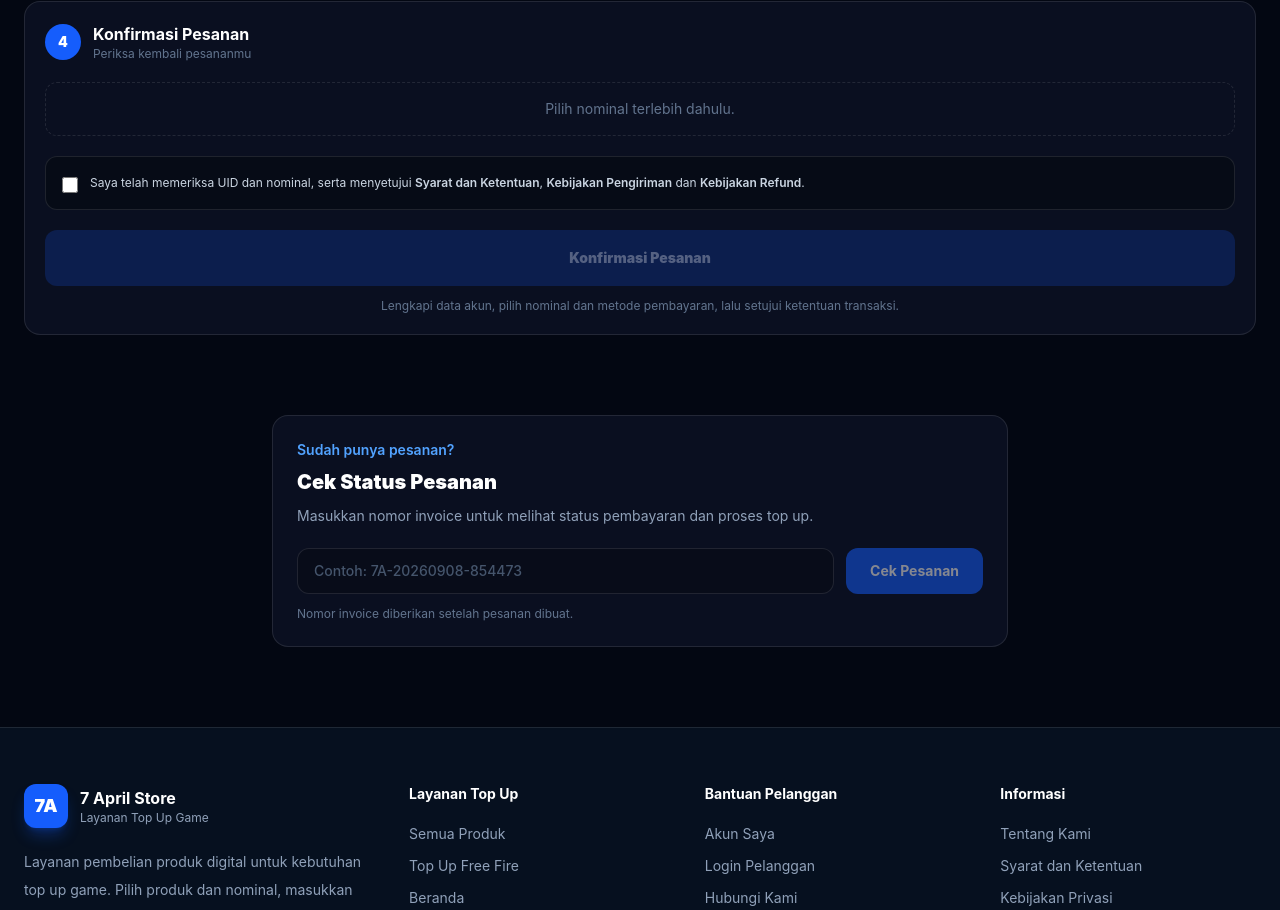
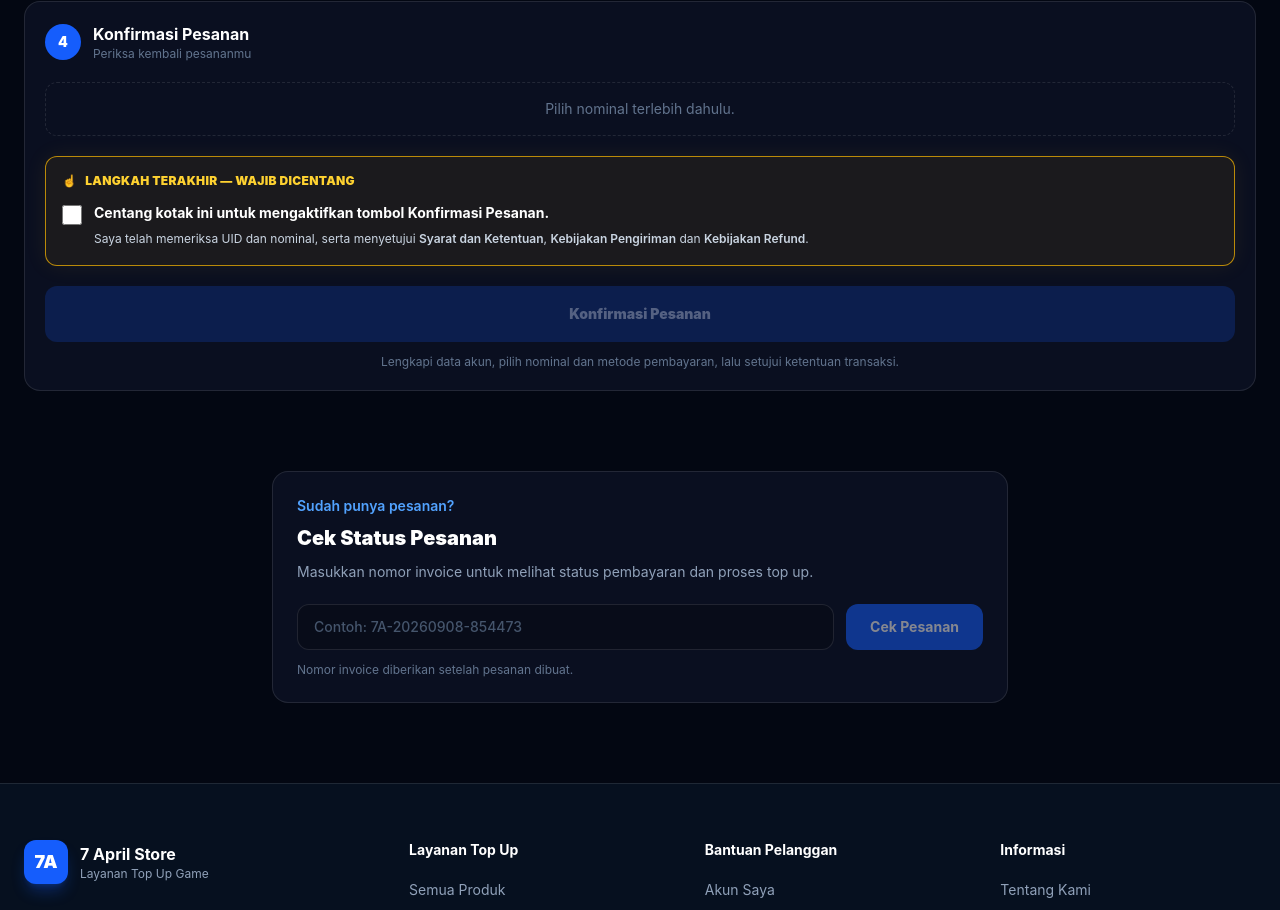
Before and after one commit to falintino/7-april-store, a Next.js app: page /topup/free-fire in a window 1280 px wide. Shown: the part 1635-2545 px from the top of the page. Built offline with nearby package versions, Linux system fonts and the light colour scheme; no server answers; the database is empty.

Commit message:
Make checkout terms checkbox more noticeable

```diff
--- a/app/topup/free-fire/TopUpClient.tsx
+++ b/app/topup/free-fire/TopUpClient.tsx
@@ -990,36 +990,46 @@ export default function TopUpClient({
           </div>
         )}
 
-        <label className="mt-5 flex cursor-pointer items-start gap-3 rounded-xl border border-white/10 bg-[#060b16] p-4 text-xs leading-5 text-slate-300">
+        <div
+          className={[
+            "mt-5 rounded-xl border p-4 transition-colors",
+            acceptedTerms
+              ? "border-emerald-500/50 bg-emerald-500/[0.07]"
+              : "border-amber-400/70 bg-amber-400/[0.07] shadow-[0_0_22px_rgba(251,191,36,0.08)]",
+          ].join(" ")}
+        >
+          <p className={[
+            "mb-3 flex items-center gap-2 text-xs font-black uppercase tracking-wide",
+            acceptedTerms ? "text-emerald-300" : "text-amber-300",
+          ].join(" ")}>
+            <span aria-hidden="true">{acceptedTerms ? "✓" : "☝️"}</span>
+            {acceptedTerms
+              ? "Persetujuan sudah dicentang"
+              : "Langkah terakhir — wajib dicentang"}
+          </p>
+
+          <label className="flex cursor-pointer items-start gap-3 text-sm leading-6 text-slate-200">
             <input
               type="checkbox"
-            checked={
-              acceptedTerms
-            }
-            disabled={
-              loading
-            }
-            onChange={(
-              event,
-            ) => {
-              setAcceptedTerms(
-                event.target
-                  .checked,
-              );
-
-              setErrorMessage(
-                "",
-              );
+              checked={acceptedTerms}
+              disabled={loading}
+              onChange={(event) => {
+                setAcceptedTerms(event.target.checked);
+                setErrorMessage("");
               }}
-            className="mt-1 h-4 w-4 shrink-0 accent-blue-600"
+              className="mt-1 h-5 w-5 shrink-0 cursor-pointer accent-blue-500 focus-visible:outline-none focus-visible:ring-2 focus-visible:ring-blue-400 focus-visible:ring-offset-2 focus-visible:ring-offset-[#060b16]"
             />
 
             <span>
+              <span className="font-bold text-white">
+                Centang kotak ini untuk mengaktifkan tombol Konfirmasi Pesanan.
+              </span>
+              <span className="mt-1 block text-xs leading-5 text-slate-300">
                 Saya telah memeriksa UID dan nominal, serta menyetujui{" "}
                 <Link
                   href="/syarat-ketentuan"
                   target="_blank"
-              className="font-semibold text-blue-400 hover:text-blue-300"
+                  className="font-semibold text-blue-300 underline underline-offset-2 hover:text-blue-200"
                 >
                   Syarat dan Ketentuan
                 </Link>
@@ -1027,7 +1037,7 @@ export default function TopUpClient({
                 <Link
                   href="/kebijakan-pengiriman"
                   target="_blank"
-              className="font-semibold text-blue-400 hover:text-blue-300"
+                  className="font-semibold text-blue-300 underline underline-offset-2 hover:text-blue-200"
                 >
                   Kebijakan Pengiriman
                 </Link>{" "}
@@ -1035,13 +1045,15 @@ export default function TopUpClient({
                 <Link
                   href="/kebijakan-refund"
                   target="_blank"
-              className="font-semibold text-blue-400 hover:text-blue-300"
+                  className="font-semibold text-blue-300 underline underline-offset-2 hover:text-blue-200"
                 >
                   Kebijakan Refund
                 </Link>
                 .
               </span>
+            </span>
           </label>
+        </div>
 
         <button
           type="button"
```
Lines whose indentation alone changed are shown as unchanged.
